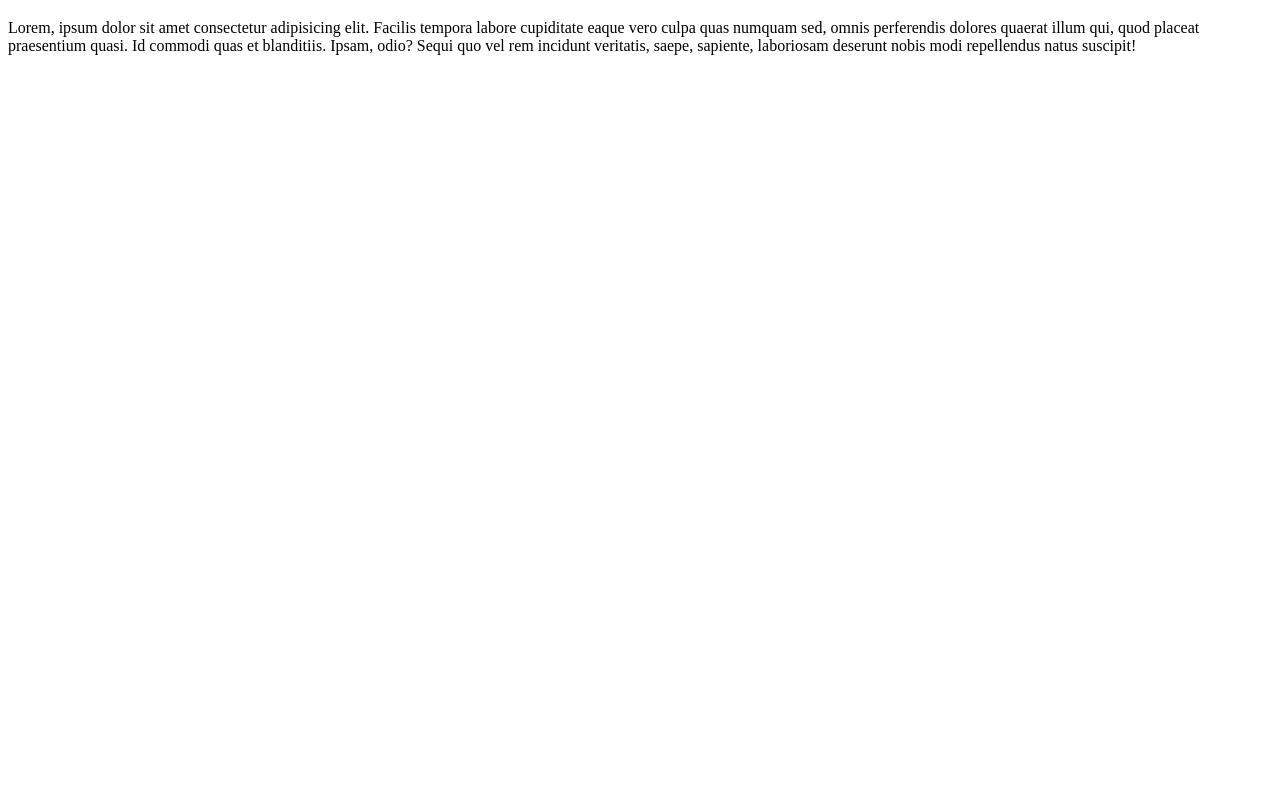
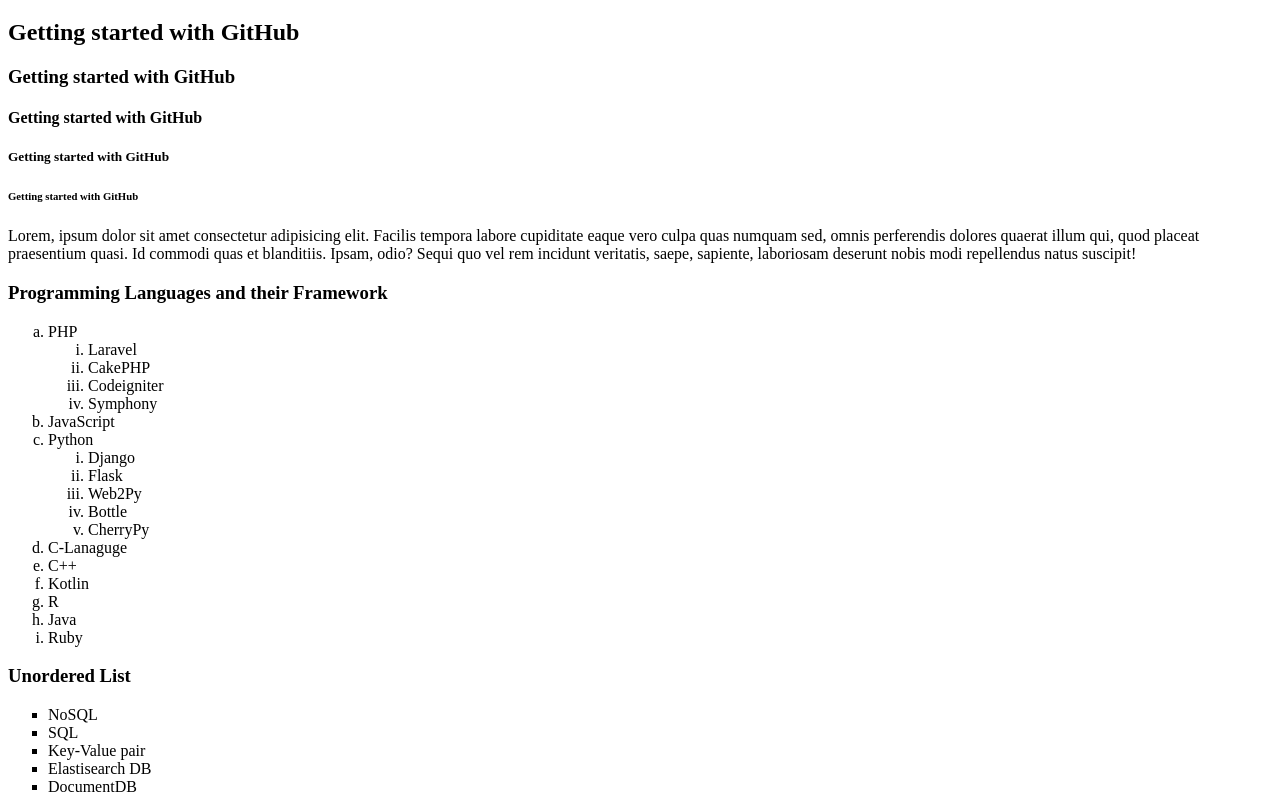
Before and after one commit to CollyneJumah/github-gettingstarted, a plain HTML site: page index.html in a window 1280 px wide. Shown: the part 61-873 px from the top of the page. Before the commit the page ends 800 px from the top, so only its background shows below. Drawn offline with Linux system fonts and the light colour scheme.

Commit message:
added HTML syntax

```diff
--- a/index.html
+++ b/index.html
@@ -5,14 +5,59 @@
     <meta http-equiv="X-UA-Compatible" content="IE=edge">
     <meta name="viewport" content="width=device-width, initial-scale=1.0">
     <title>GIT and GitHub</title>
+    <meta name="keywords" content="">
+    <meta name="description" content="Training institute">
 </head>
 <body>
     <h1>Getting started with GitHub</h1>
+    <h2>Getting started with GitHub</h2>
+    <h3>Getting started with GitHub</h3>
+    <h4>Getting started with GitHub</h4>
+    <h5>Getting started with GitHub</h5>
+    <h6>Getting started with GitHub</h6>
     <p>
         Lorem, ipsum dolor sit amet consectetur adipisicing elit. Facilis tempora labore cupiditate eaque vero culpa quas numquam sed,
         omnis perferendis dolores quaerat illum qui, quod placeat praesentium quasi. Id commodi quas et blanditiis. Ipsam, odio?
         Sequi quo vel rem incidunt veritatis, saepe, sapiente, laboriosam deserunt nobis modi repellendus natus suscipit!
     </p>
 
+<!-- listing programming languages and their respective frameworks -->
+<h3>Programming Languages and their Framework</h3>
+<ol type="a">
+    <li>PHP
+        <ol type="i">
+            <li>Laravel</li>
+            <li>CakePHP</li>
+            <li>Codeigniter</li>
+            <li>Symphony</li>
+        </ol>
+    </li>
+    <li>JavaScript</li>
+    <li>Python
+        <ol type="i">
+            <li>Django</li>
+            <li>Flask</li>
+            <li>Web2Py</li>
+            <li>Bottle</li>
+            <li>CherryPy</li>
+        </ol>
+    </li>
+    <li>C-Lanaguge</li>
+    <li>C++</li>
+    <li>Kotlin</li>
+    <li>R</li>
+    <li>Java</li>
+    <li>Ruby</li>
+</ol>
+<h3>Unordered List</h3>
+<!-- disc, circle, square -->
+<ul type="square">
+    <li>NoSQL</li>
+    <li>SQL</li>
+    <li>Key-Value pair</li>
+    <li>Elastisearch DB</li>
+    <li>DocumentDB</li>
+</ul>
+
 </body>
 </html>
```
